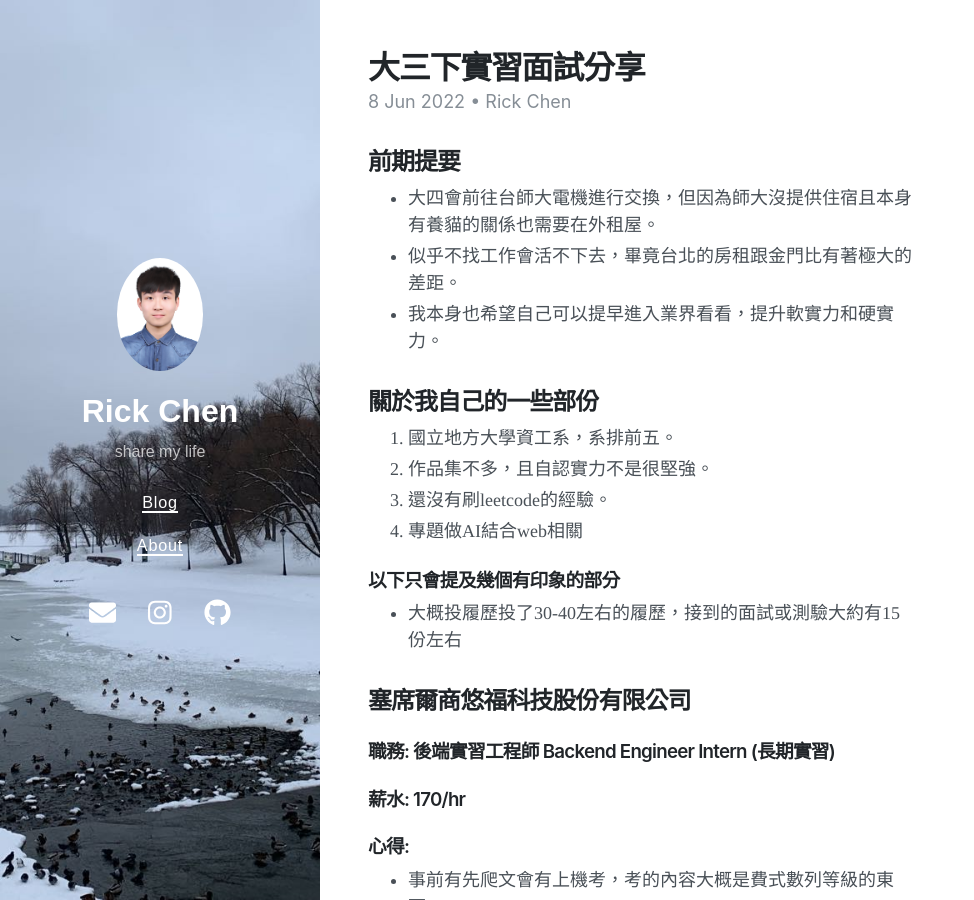
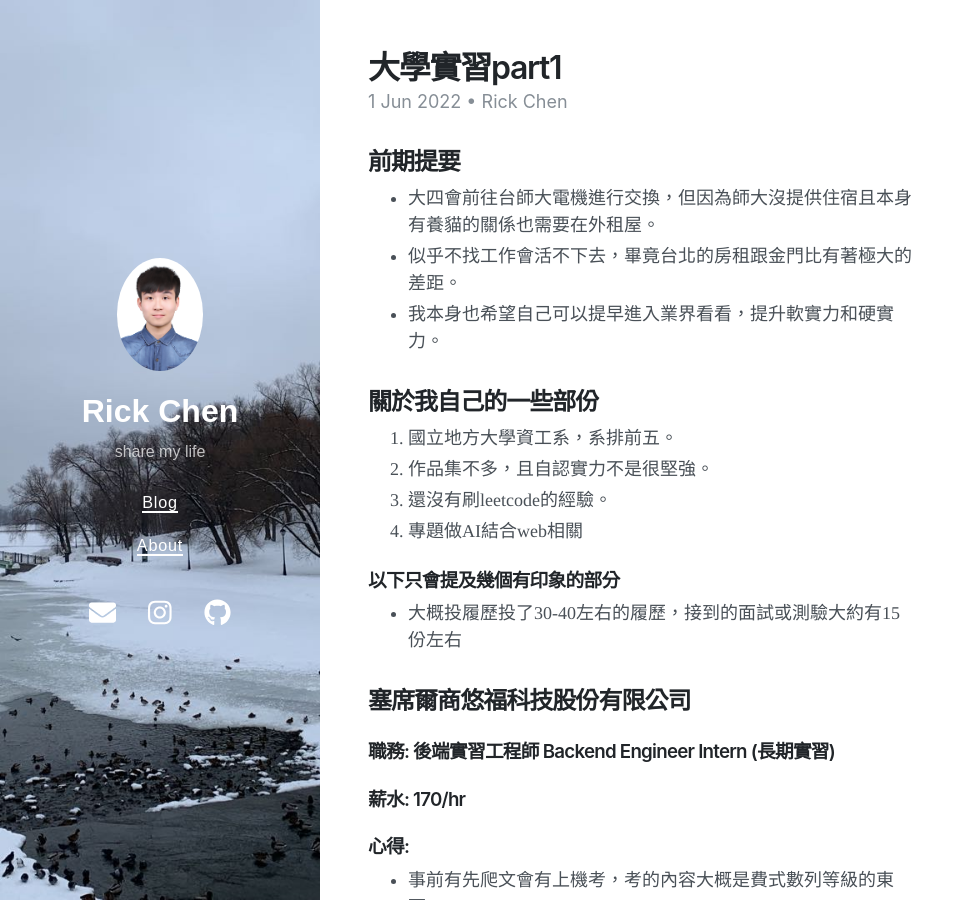
Before and after one commit to jerry940917chen/jerry940917chen.github.io, a Jekyll site: the page built from _posts/2022-06-08-Intern1.md, in a window 1280 px wide and 900 px high. Shown: the whole window, without its empty margins (0-974 px from the left). Built offline with Jekyll 4.4.1, drawn with Linux system fonts in a browser that asks for light colours; nearby versions of some CDN libraries.

Commit message:
Update 2022-06-08-Intern1.md

```diff
--- a/_posts/2022-06-08-Intern1.md
+++ b/_posts/2022-06-08-Intern1.md
@@ -1,11 +1,12 @@
 ---
 layout: post
-title: 大三下實習面試分享
+title: 大學實習part1
 author: Rick Chen
 tags:
-- 面試分享
-date: 2022-06-08 01:25
+- 求職分享
+date: 2022-06-01 04:17
 ---
+
 ## 前期提要
 * 大四會前往台師大電機進行交換，但因為師大沒提供住宿且本身有養貓的關係也需要在外租屋。
 * 似乎不找工作會活不下去，畢竟台北的房租跟金門比有著極大的差距。
```
